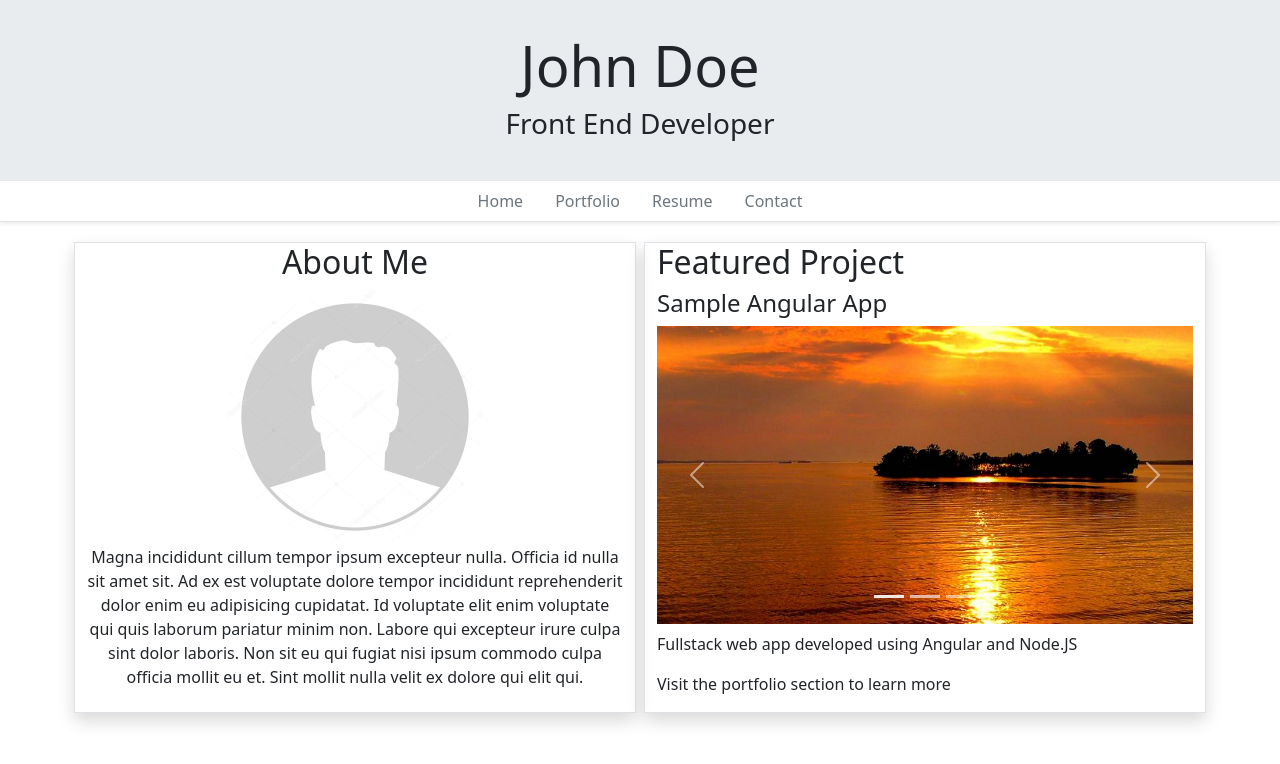
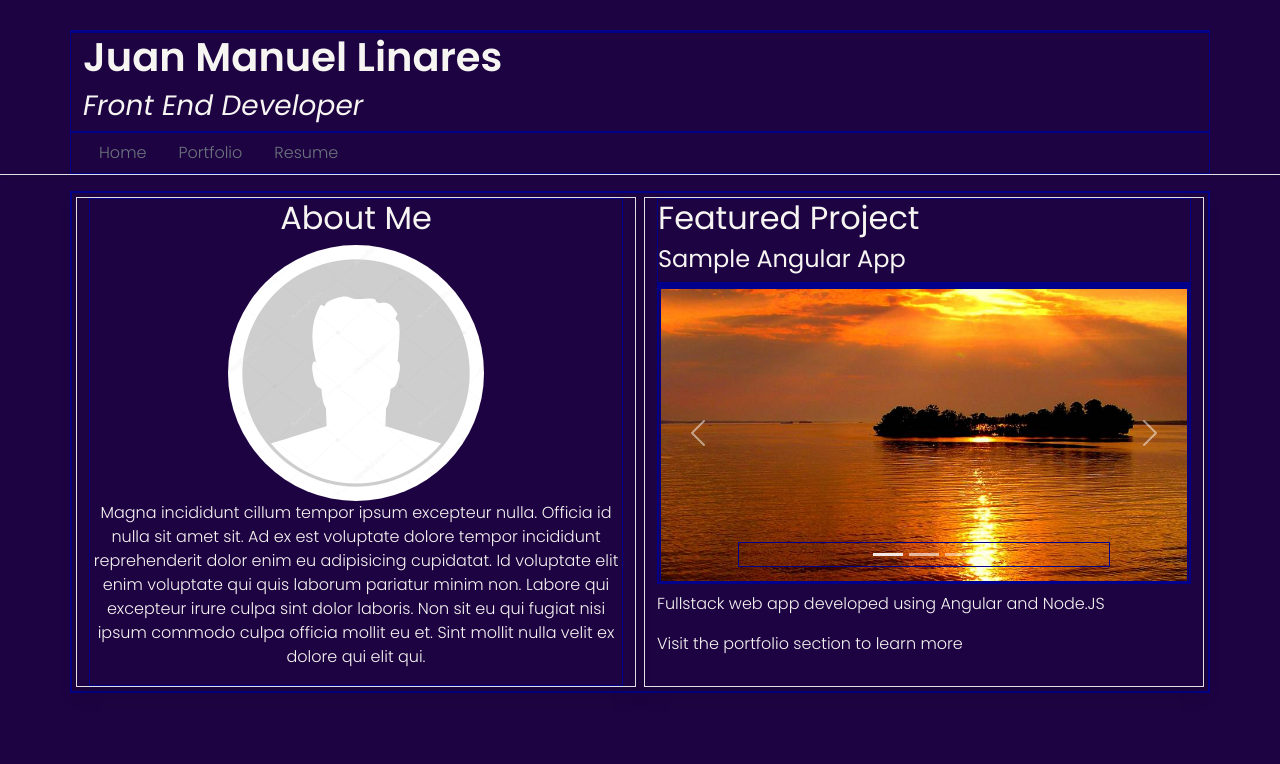
Before and after one commit to jmlinares2019/my-resume-2024, an Angular app: page / in a window 1280 px wide. Shown: the top 764 px of the page. Built offline with nearby package versions, Linux system fonts and the light colour scheme.

Commit message:
Styling (WIP)

```diff
--- a/src/app/components/header/header.component.html
+++ b/src/app/components/header/header.component.html
@@ -1,6 +1,7 @@
-<div class="jumbotron">
-    <div class="text-center">
-        <h1 class="display-4">John Doe</h1>
-        <h3>Front End Developer</h3>
+<header class="container">
+    <div class="row">
+        <div class="col"></div>
+        <h1 class="poppins-semibold">Juan Manuel Linares</h1>
+        <h3 class="poppins-regular-italic">Front End Developer</h3>
     </div>
-</div>
+</header>
--- a/src/app/components/header/header.component.scss
+++ b/src/app/components/header/header.component.scss
@@ -1,4 +1,8 @@
-.jumbotron{
-    padding: 2rem;
-    background-color: #e9ecef;
+// Sass partials
+@import '../../../sass/abstracts/variables';
+@import '../../../sass/abstracts/fonts';
+@import '../../../sass/abstracts/mixins';
+
+header{
+     padding-top: 30px;
 }
--- a/src/app/components/nav/nav.component.html
+++ b/src/app/components/nav/nav.component.html
@@ -1,18 +1,18 @@
 <nav class="navbar-expand-md border-bottom mb-3 shadow-sm">
     <div class="container">
-        <ul class="nav justify-content-center">
+        <ul class="nav">
             <li class="nav-item">
-                <a class="nav-link text-secondary" routerLink="/home" routerLinkActive="text-dark">Home</a>
+                <a class="nav-link text-secondary" routerLink="/home" routerLinkActive="nav-item-active">Home</a>
             </li>
             <li class="nav-item">
-                <a class="nav-link text-secondary" routerLink="/portfolio" routerLinkActive="text-dark">Portfolio</a>
+                <a class="nav-link text-secondary" routerLink="/portfolio" routerLinkActive="nav-item-active">Portfolio</a>
             </li>
             <li class="nav-item">
-                <a class="nav-link text-secondary" routerLink="/resume" routerLinkActive="text-dark">Resume</a>
+                <a class="nav-link text-secondary" routerLink="/resume" routerLinkActive="nav-item-active">Resume</a>
             </li>
-            <li class="nav-item">
-                <a class="nav-link text-secondary" routerLink="/contact" routerLinkActive="text-dark">Contact</a>
-            </li>
+            <!-- <li class="nav-item">
+                <a class="nav-link text-secondary" routerLink="/contact" routerLinkActive="nav-item-active">Contact</a>
+            </li> -->
         </ul>
     </div>
 </nav>
--- a/src/app/components/nav/nav.component.scss
+++ b/src/app/components/nav/nav.component.scss
@@ -0,0 +1,8 @@
+// Sass partials
+@import '../../../sass/abstracts/variables';
+@import '../../../sass/abstracts/fonts';
+@import '../../../sass/abstracts/mixins';
+
+.nav-item-active{
+    color: $white !important;
+}
--- a/src/app/pages/portfolio/portfolio.component.html
+++ b/src/app/pages/portfolio/portfolio.component.html
@@ -4,16 +4,16 @@
         <!-- Buttons -->
         <div class="button-wrapper col-lg-3 col-xl-2">
             <button
-                class="btn btn-outline-primary mb-2 me-2"
+                class="animated-button me-2"
                 (click)="isCollapsed = !isCollapsed">
                 Filter
-            </button>
+            </button><!-- btn btn-outline-primary mb-2 -->
             <button
                 [hidden]="!filtering"
-                class="btn btn-outline-secondary mb-2"
+                class="animated-button"
                 (click)="resetFilters()">
                 Reset
-            </button>
+            </button><!-- btn btn-outline-secondary mb-2 -->
         </div>
         <!-- / Buttons -->
         <!-- Form -->
--- a/src/app/pages/portfolio/portfolio.component.scss
+++ b/src/app/pages/portfolio/portfolio.component.scss
@@ -1,7 +1,17 @@
+// Sass partials
+@import '../../../sass/abstracts/variables';
+@import '../../../sass/abstracts/fonts';
+@import '../../../sass/abstracts/mixins';
+
 .form-wrapper{
     min-height: 70px;
     align-items: center;
     margin-bottom: 20px;
+
+    .animated-button{
+        @include animated-button($pink);
+        margin-bottom: 10px;
+    }
 
     small.grouping-labels{
         min-width: 100px;
@@ -17,8 +27,8 @@
 
     .card-wrapper{
         border: 1px solid red;
-        max-width: 380px; // use col- ?
-        min-width: 380px;
+        // max-width: 380px; // use col- ?
+        // min-width: 380px;
         margin-bottom: 1.5rem;
     }
 }
--- a/src/app/pages/resume/resume.component.html
+++ b/src/app/pages/resume/resume.component.html
@@ -1,4 +1,4 @@
-<div class="container">
+<div class="container poppins-regular">
     <!-- Interactive resume -->
     <accordion [isAnimated]="true">
         <accordion-group [(isOpen)]="experienceIsOpen">
@@ -72,7 +72,7 @@
     </accordion>
     <!-- PDF resume -->
     <button
-        class="btn btn-primary mt-5 shadow border"
+        class="animated-button"
         (click)="downloadFile()">
         Download PDF Resume
     </button>
--- a/src/app/pages/resume/resume.component.scss
+++ b/src/app/pages/resume/resume.component.scss
@@ -1,6 +1,15 @@
+// Sass partials
+@import '../../../sass/abstracts/variables';
+@import '../../../sass/abstracts/fonts';
+@import '../../../sass/abstracts/mixins';
+
 .accordion-heading{
     display: flex;
     width: 100%;
     justify-content: space-between;
     align-items: center;
 }
+
+.animated-button{
+    @include animated-button($blue);
+}
--- a/src/styles.scss
+++ b/src/styles.scss
@@ -8,6 +8,25 @@
 
 // Importing Datepicker SCSS file
 @import "../node_modules/ngx-bootstrap/datepicker/bs-datepicker";
+
+// Sass partials
+@import 'sass/abstracts/variables';
+@import 'sass/abstracts/fonts';
+@import 'sass/abstracts/mixins';
+
+body{
+    font-family: "Poppins", sans-serif;
+    font-weight: 300;
+    font-style: normal;
+
+    // test
+    background-color: $darkerViolet;
+    color: $white;
+}
+
+div{
+    border: 1px solid darkblue;
+}
 
 .tag{
     margin-right: 0.5rem;
```
